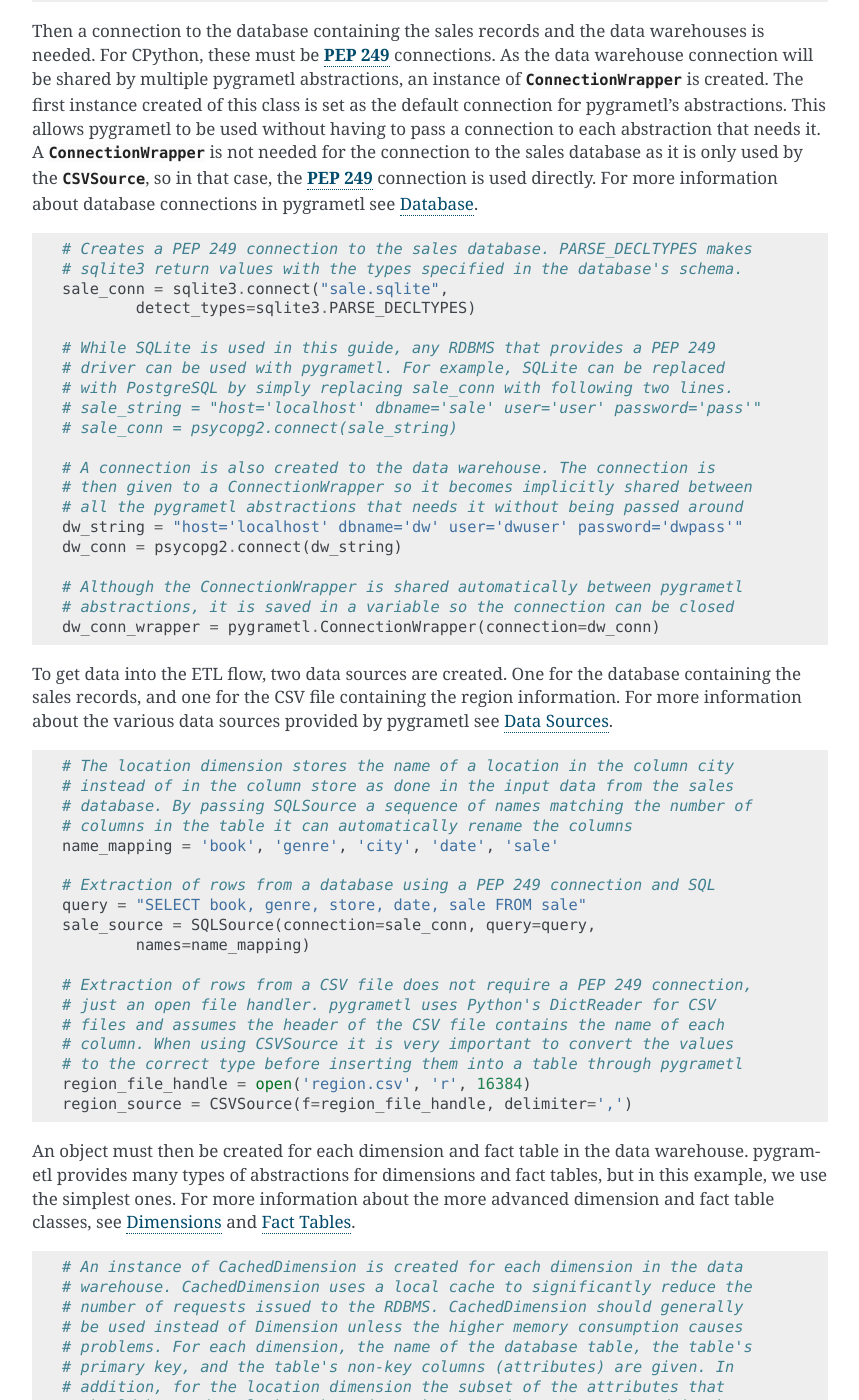
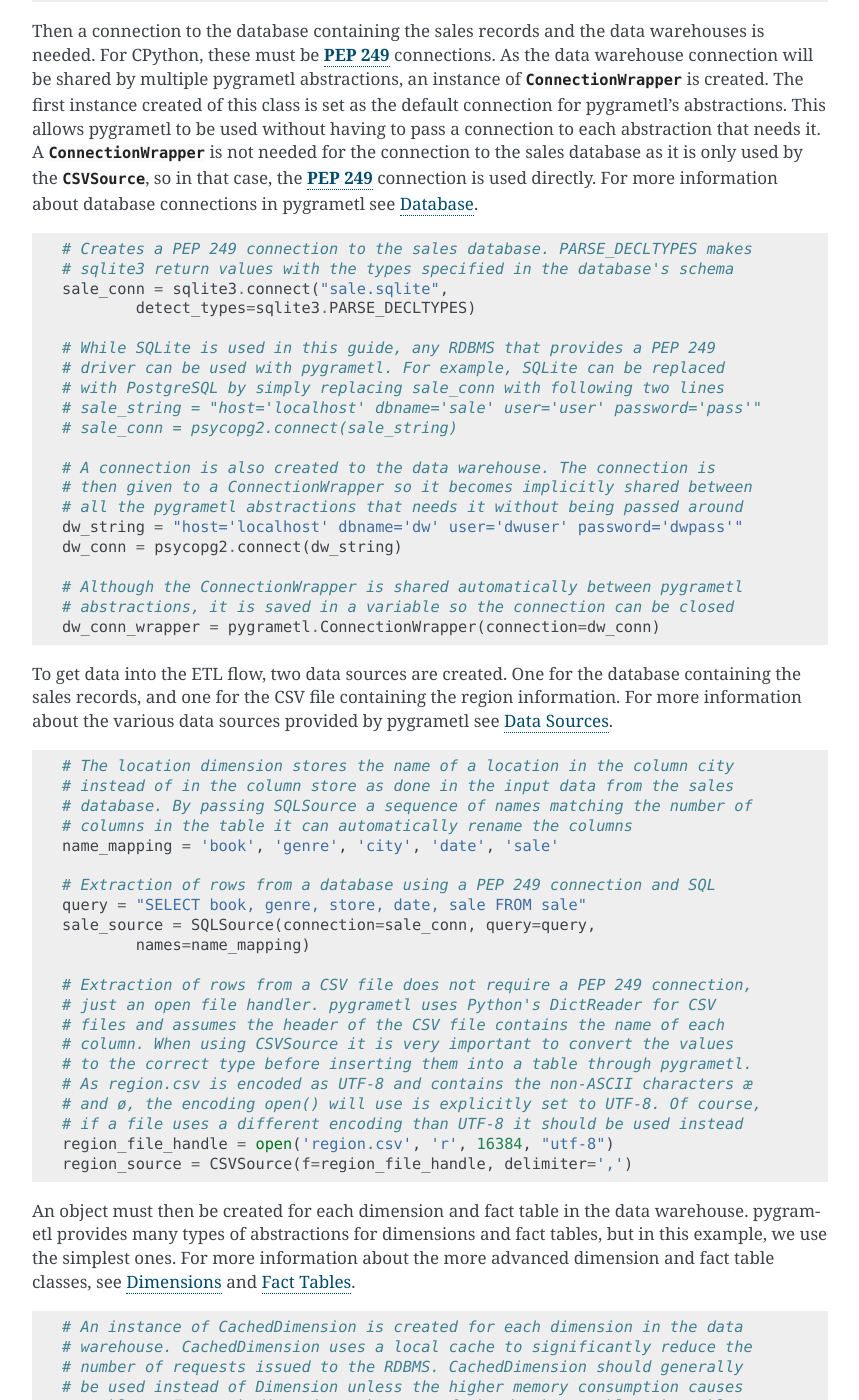
Before and after one commit to chrthomsen/pygrametl, a Sphinx documentation site: the page built from docs/quickstart/beginner.rst, in a window 1280 px wide and 1400 px high, scrolled down 2745 px. Shown: the whole window, without its empty margins (320-1179 px from the left). Built offline with Sphinx 7.4.7, drawn with Linux system fonts in a browser that asks for light colours; pages that are not in the unit, such as notebooks, are missing from menus; some of the changed text lies outside the part shown.

Commit message:
Explicitly set UTF-8 for open() in the guide (#52)

```diff
--- a/docs/quickstart/beginner.rst
+++ b/docs/quickstart/beginner.rst
@@ -138,13 +138,13 @@ information about database connections in pygrametl see :ref:`database`.
 .. code-block:: python
 
     # Creates a PEP 249 connection to the sales database. PARSE_DECLTYPES makes
-    # sqlite3 return values with the types specified in the database's schema.
+    # sqlite3 return values with the types specified in the database's schema
     sale_conn = sqlite3.connect("sale.sqlite",
             detect_types=sqlite3.PARSE_DECLTYPES)
 
     # While SQLite is used in this guide, any RDBMS that provides a PEP 249
     # driver can be used with pygrametl. For example, SQLite can be replaced
-    # with PostgreSQL by simply replacing sale_conn with following two lines.
+    # with PostgreSQL by simply replacing sale_conn with following two lines
     # sale_string = "host='localhost' dbname='sale' user='user' password='pass'"
     # sale_conn = psycopg2.connect(sale_string)
 
@@ -180,8 +180,11 @@ provided by pygrametl see :ref:`datasources`.
     # just an open file handler. pygrametl uses Python's DictReader for CSV
     # files and assumes the header of the CSV file contains the name of each
     # column. When using CSVSource it is very important to convert the values
-    # to the correct type before inserting them into a table through pygrametl
-    region_file_handle = open('region.csv', 'r', 16384)
+    # to the correct type before inserting them into a table through pygrametl.
+    # As region.csv is encoded as UTF-8 and contains the non-ASCII characters æ
+    # and ø, the encoding open() will use is explicitly set to UTF-8. Of course,
+    # if a file uses a different encoding than UTF-8 it should be used instead
+    region_file_handle = open('region.csv', 'r', 16384, "utf-8")
     region_source = CSVSource(f=region_file_handle, delimiter=',')
 
 An object must then be created for each dimension and fact table in the data
@@ -198,8 +201,8 @@ information about the more advanced dimension and fact table classes, see
     # be used instead of Dimension unless the higher memory consumption causes
     # problems. For each dimension, the name of the database table, the table's
     # primary key, and the table's non-key columns (attributes) are given. In
-    # addition, for the location dimension the subset of the attributes that
-    # should be used to lookup the primary key are given. As mentioned in the
+    # addition, for the location dimension, the subset of the attributes that
+    # should be used to lookup the primary key is given. As mentioned in the
     # beginning of this guide, using named parameters is strongly encouraged
     book_dimension = CachedDimension(
             name='book',
@@ -332,7 +335,7 @@ automated repeatable tests (see :ref:`testing`).
     from pygrametl.datasources import SQLSource, CSVSource
     from pygrametl.tables import CachedDimension, FactTable
 
-    # Opening of connections and creation of a ConnectionWrapper.
+    # Opening of connections and creation of a ConnectionWrapper
     sale_conn = sqlite3.connect("sale.sqlite",
             detect_types=sqlite3.PARSE_DECLTYPES)
 
@@ -340,14 +343,14 @@ automated repeatable tests (see :ref:`testing`).
     dw_conn = psycopg2.connect(dw_string)
     dw_conn_wrapper = pygrametl.ConnectionWrapper(connection=dw_conn)
 
-    # Creation of data sources for the sales database and the CSV file,
+    # Creation of data sources for the sales database and the CSV file
     # containing extra information about cities and regions in Denmark
     name_mapping = 'book', 'genre', 'city', 'date', 'sale'
     query = "SELECT book, genre, store, date, sale FROM sale"
     sale_source = SQLSource(connection=sale_conn, query=query,
             names=name_mapping)
 
-    region_file_handle = open('region.csv', 'r', 16384)
+    region_file_handle = open('region.csv', 'r', 16384, "utf-8")
     region_source = CSVSource(f=region_file_handle, delimiter=',')
 
     # Creation of dimension and fact table abstractions for use in the ETL flow
```
Also changed, not shown: other parts of docs/quickstart/beginner.rst (+2 -2 lines).
